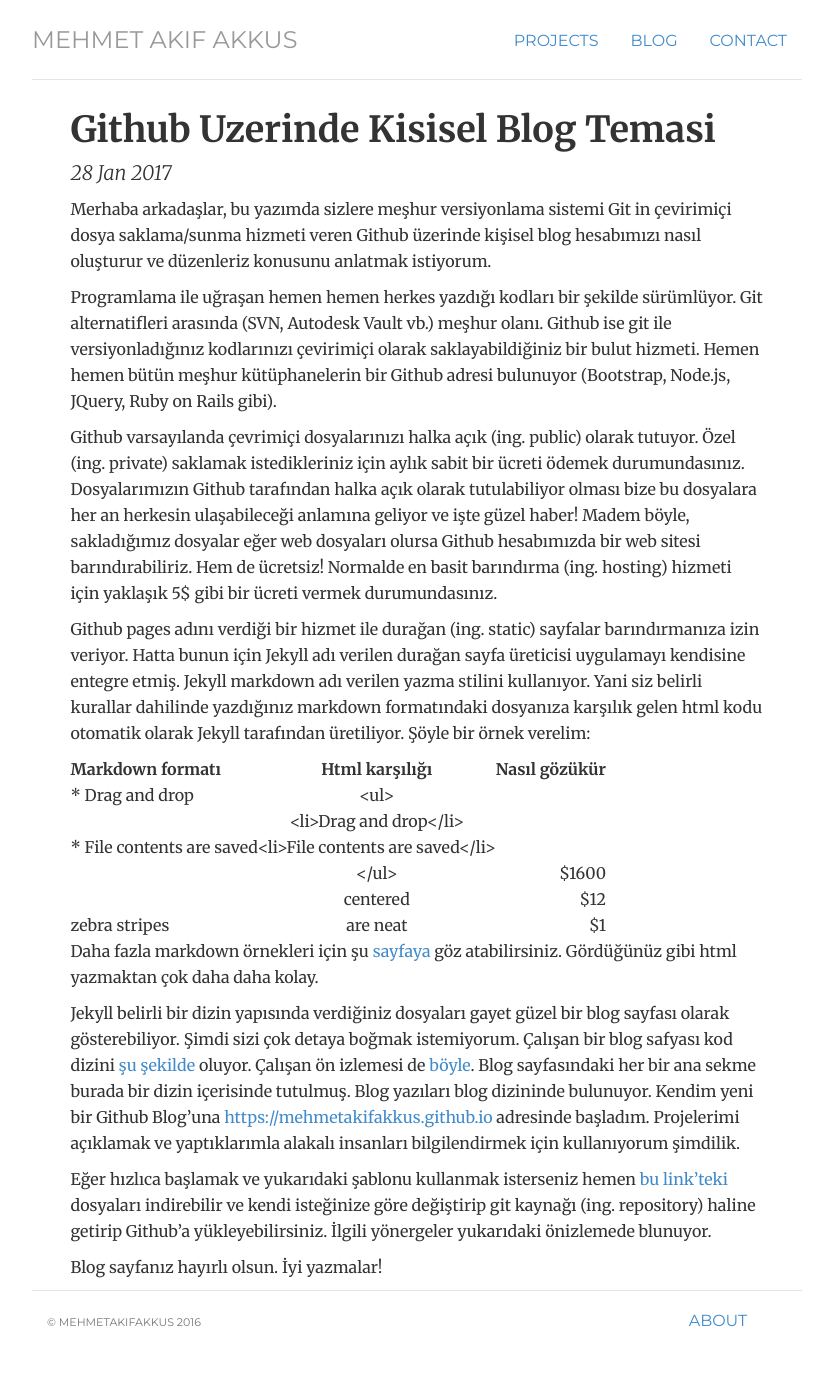
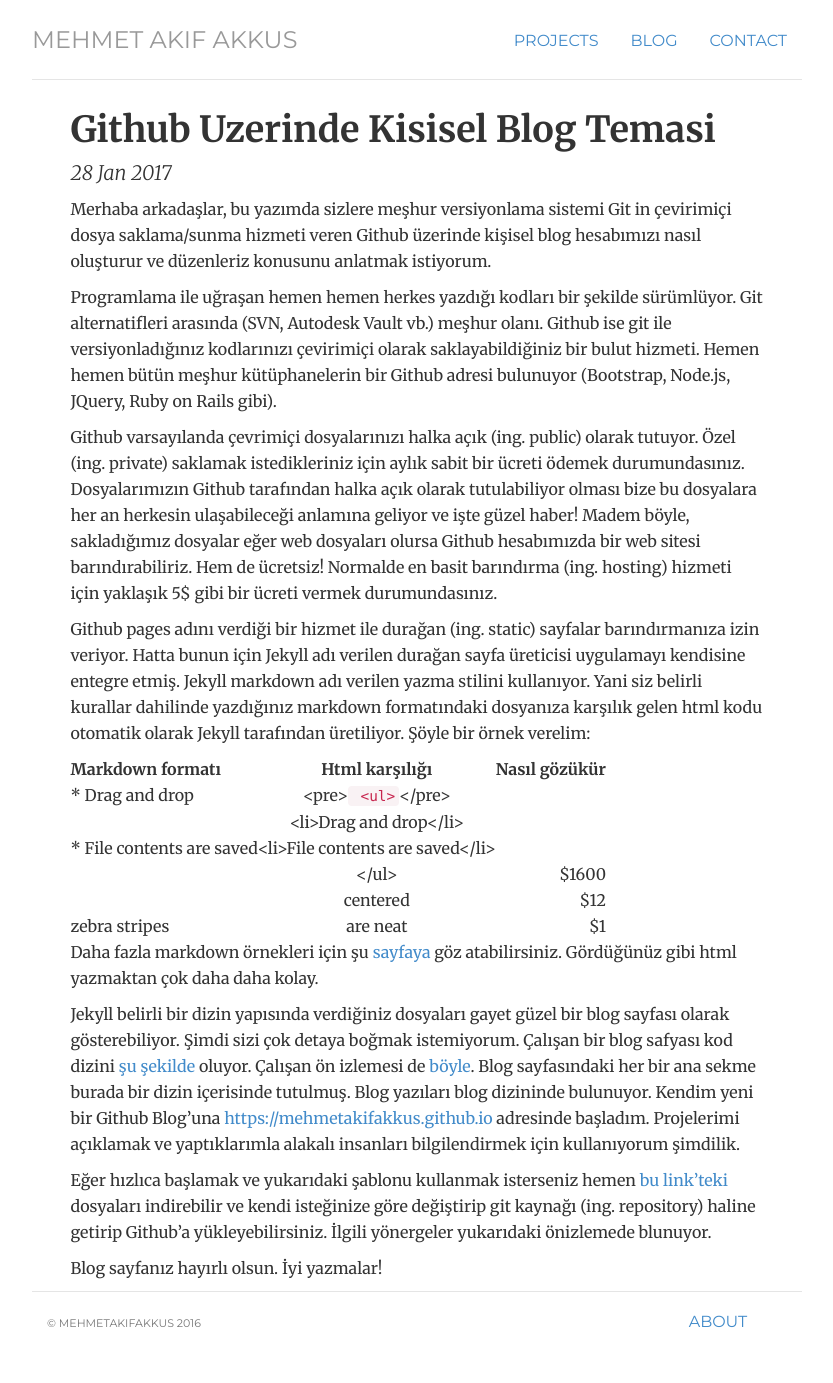
Before and after one commit to mehmetakifakkus/mehmetakifakkus.github.io, a Jekyll site: the page built from _posts/2017-01-28-github-uzerinde-kisisel-blog-temasi.md, in a window 1280 px wide. Shown: the whole page, without its empty margins (223-1056 px from the left). Built offline with Jekyll 4.4.1, drawn with Linux system fonts in a browser that asks for light colours; our own code applies the rules of GitHub Pages for plain Markdown files.

Commit message:
Update 2017-01-28-github-uzerinde-kisisel-blog-temasi.md

```diff
--- a/_posts/2017-01-28-github-uzerinde-kisisel-blog-temasi.md
+++ b/_posts/2017-01-28-github-uzerinde-kisisel-blog-temasi.md
@@ -8,7 +8,7 @@ Github pages adını verdiği bir hizmet ile durağan (ing. static) sayfalar bar
 
 | Markdown formatı | Html karşılığı | Nasıl gözükür |
 | -------------              |:-------------:| -----:|
-| * Drag and drop            |  <ul>          |      |
+| * Drag and drop            |  <pre><code> <ul></code></pre>           |      |
 |                            |  <li>Drag and drop</li>|   |
 | * File contents are saved  |  <li>File contents are saved</li> |   |
 |                            |   </ul>          | $1600 |
```
